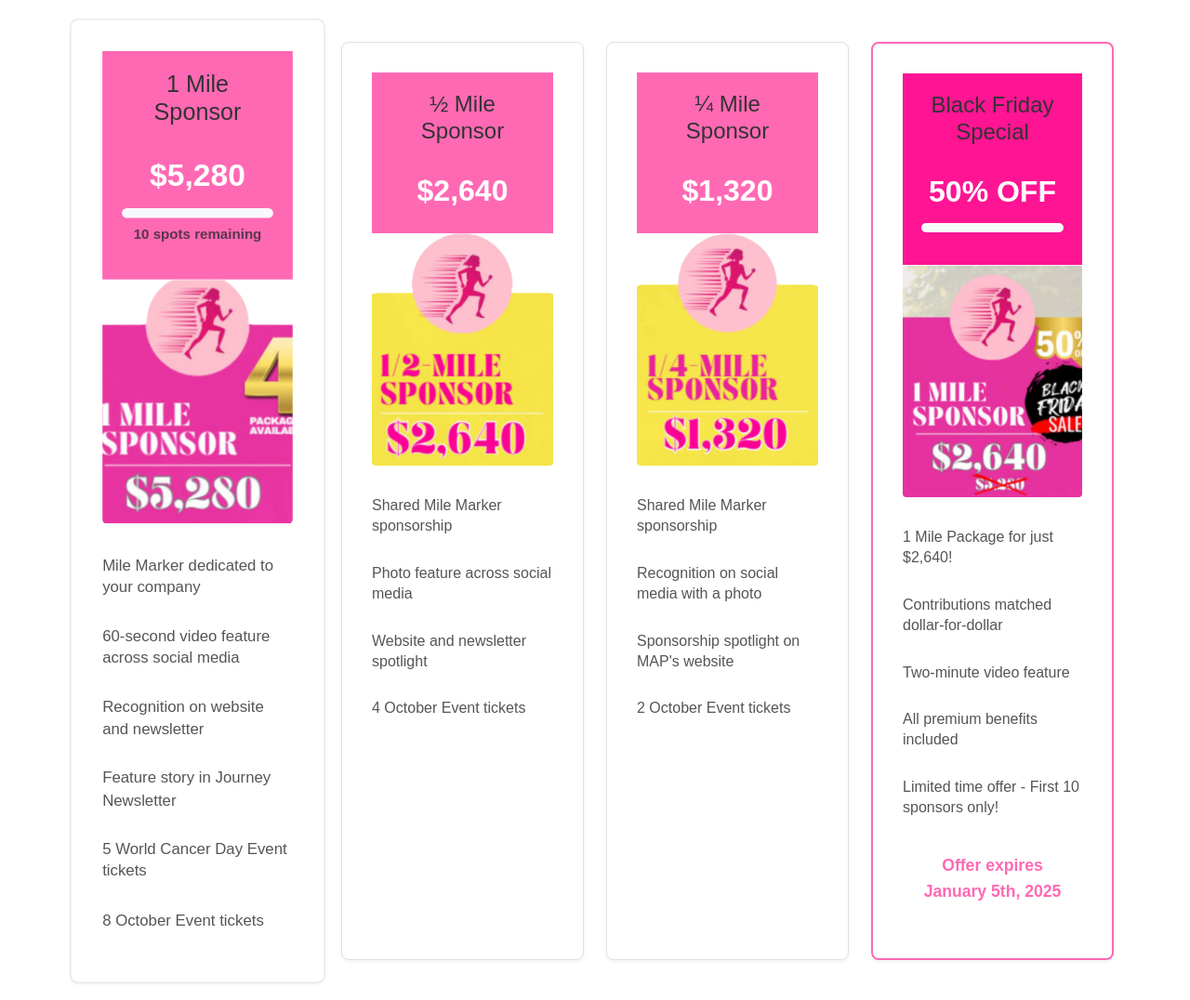
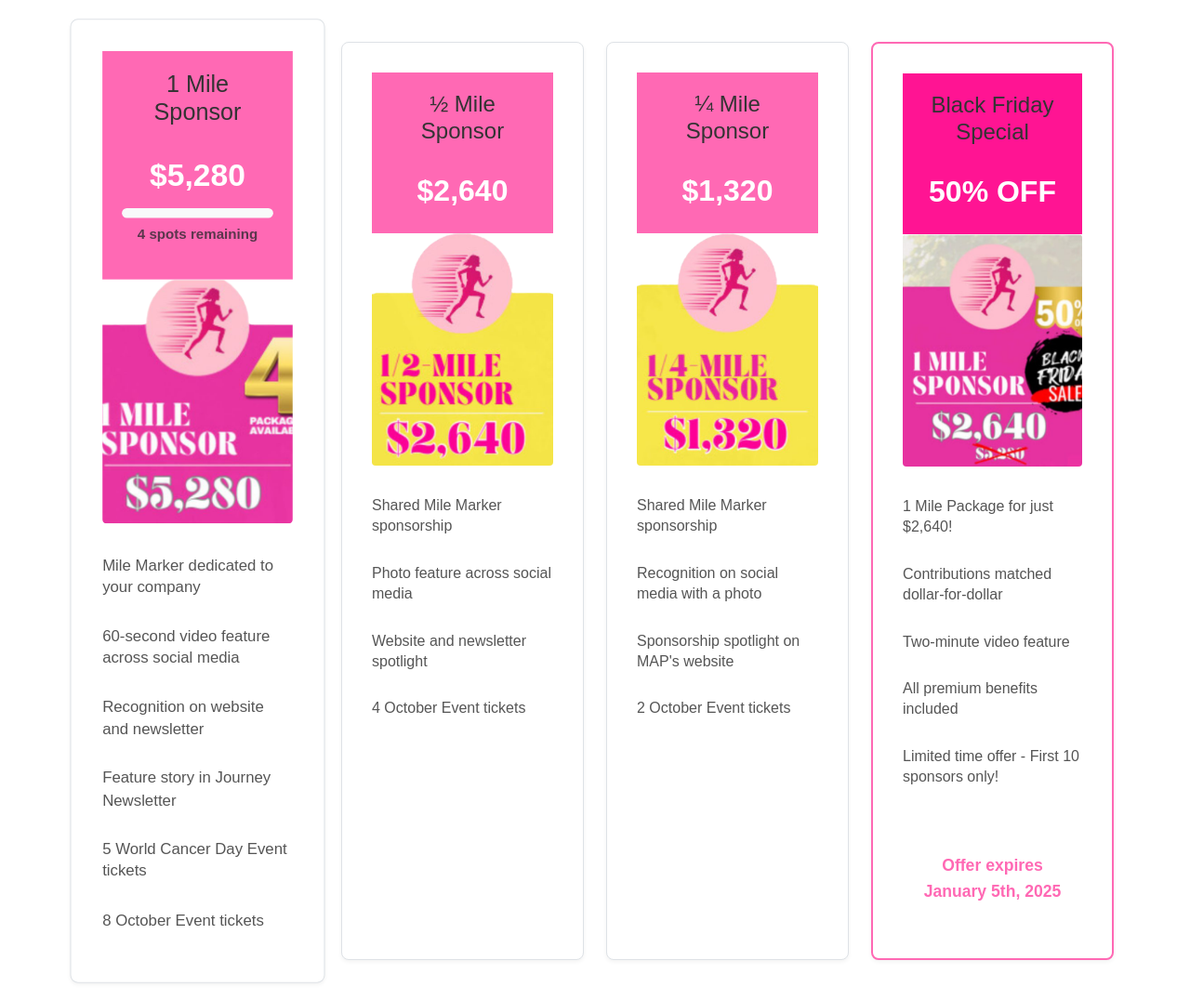
Before and after one commit to salutethegenius/map-bahamas-breast-cancer-platform, a Flask app: page / in a window 1280 px wide. Shown: the part 1018-2094 px from the top of the page at 93% size. Run offline with Flask 3, Linux system fonts and the light colour scheme; data that the repository does not hold is empty.

Commit message:
Agent query: Please verify: 1. Is the 1 Mile Package now showing '4 spots remaining'? 2. Has the progress bar been removed from the Black Friday package card?

```diff
--- a/templates/index.html
+++ b/templates/index.html
@@ -40,7 +40,7 @@
                                      style="width: {{ (package_stats['one_mile'] / 10) * 100 }}%">
                                 </div>
                             </div>
-                            <small class="text-muted">{{ 10 - package_stats['one_mile'] }} spots remaining</small>
+                            <small class="text-muted">4 spots remaining</small>
                         </div>
                     </div>
                     <div class="package-image">
@@ -98,14 +98,7 @@
                     <div class="package-header">
                         <h3>Black Friday Special</h3>
                         <div class="price">50% OFF</div>
-                        <div class="registration-progress mt-2">
-                            <div class="progress">
-                                <div class="progress-bar bg-warning" role="progressbar"
-                                     style="width: {{ ((10 - black_friday_remaining) / 10) * 100 }}%">
-                                </div>
-                            </div>
 
-                        </div>
                     </div>
                     <div class="package-image">
                         <img src="{{ url_for('static', filename='images/one-mile-black.png') }}" alt="Black Friday Special">
```
